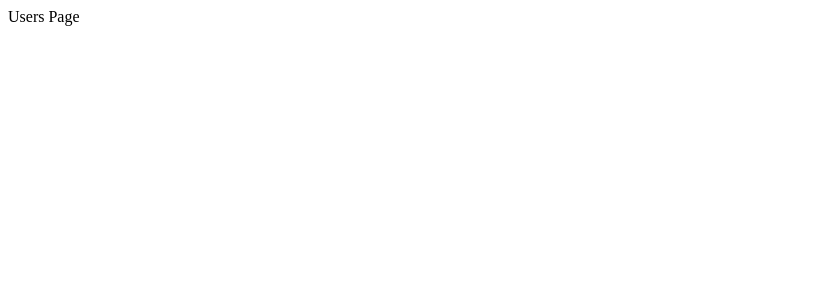
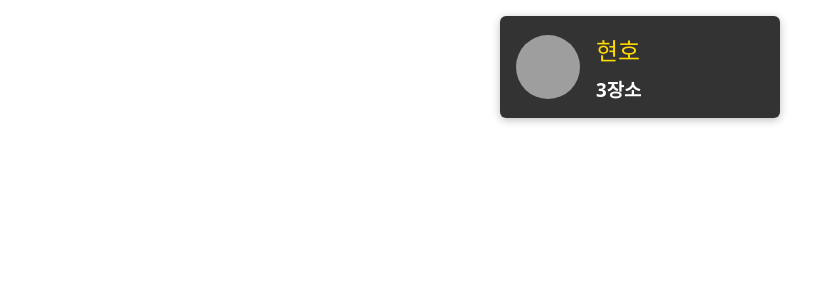
Before and after one commit to hyunhodl/trippic-frontend, a React (Create React App) app: page / in a window 1280 px wide. Shown: the top 300 px of the page, without its empty margins (0-838 px from the left). Built offline with nearby package versions, Linux system fonts and the light colour scheme; grey boxes are pictures that could not be loaded.

Commit message:
create user components

```diff
--- a/src/index.css
+++ b/src/index.css
@@ -0,0 +1,43 @@
+@import url("https://fonts.googleapis.com/css2?family=Noto+Sans+KR:wght@400;700&display=swap");
+
+*,
+*::before,
+*::after {
+    box-sizing: inherit;
+}
+
+html {
+    font-family: "Noto Sans", sans-serif;
+}
+
+body {
+    box-sizing: border-box;
+    margin: 0;
+}
+
+.slide-in-left-enter {
+    transform: translateX(-100%);
+}
+.slide-in-left-enter-active {
+    transform: translateX(0);
+    opacity: 1;
+    transition: all 200ms;
+}
+
+.slide-in-left-exit {
+    transform: translateX(0);
+    opacity: 1;
+}
+
+.slide-in-left-exit-active {
+    transform: translateX(-100%);
+    opacity: 0;
+    transition: all 200ms;
+}
+
+.center {
+    text-align: center;
+    display: flex;
+    justify-content: center;
+    align-items: center;
+}
--- /dev/null
+++ b/src/shared/components/UIElements/Avatar.css
@@ -0,0 +1,15 @@
+.avatar {
+    width: 100%;
+    height: 100%;
+    display: flex;
+    justify-content: center;
+    align-items: center;
+}
+
+.avatar img {
+    display: block;
+    border-radius: 50%;
+    width: 100%;
+    height: 100%;
+    object-fit: cover;
+}
--- /dev/null
+++ b/src/shared/components/UIElements/Avatar.js
@@ -0,0 +1,16 @@
+import React from "react";
+import "./Avatar.css";
+
+const Avatar = (props) => {
+    return (
+        <div className={`avatar ${props.className}`} style={props.style}>
+            <img
+                src={props.imageUrl}
+                alt={props.alt}
+                style={{ width: props.width, height: props.width }}
+            />
+        </div>
+    );
+};
+
+export default Avatar;
--- a/src/shared/components/UIElements/Card.css
+++ b/src/shared/components/UIElements/Card.css
@@ -4,5 +4,4 @@
     border-radius: 6px;
     overflow: hidden;
     box-shadow: 0 2px 8px rgba(0, 0, 0, 0.26);
-    background-color: #fff;
 }
--- /dev/null
+++ b/src/users/components/UserItem.css
@@ -0,0 +1,49 @@
+.user-item {
+    margin: 1rem;
+    width: calc(45% - 2rem);
+    max-width: 17.5rem;
+}
+
+.user-item a {
+    width: 100%;
+    height: 100%;
+    display: flex;
+    align-items: center;
+    text-decoration: none;
+    padding: 1rem;
+    color: #fff;
+    background-color: #333;
+}
+
+.user-item a:hover,
+.user-item a:active {
+    background-color: #ffd900;
+}
+
+.user-item__content {
+    padding: 0;
+}
+
+.user-item__image {
+    width: 4rem;
+    height: 4rem;
+    margin-right: 1rem;
+}
+
+.user-item__info h2 {
+    font-size: 1.5rem;
+    margin: 0 0 0.5rem 0;
+    font-weight: 400;
+    color: #ffd900;
+}
+
+.user-item:hover h2,
+.user-item:active h2,
+.user-item:hover h3,
+.user-item:active h3 {
+    color: #333;
+}
+
+.user-item__info h3 {
+    margin: 0;
+}
--- a/src/users/components/UserItem.js
+++ b/src/users/components/UserItem.js
@@ -0,0 +1,31 @@
+import React from "react";
+import { Link } from "react-router-dom";
+
+import Card from "../../shared/components/UIElements/Card";
+import Avatar from "../../shared/components/UIElements/Avatar";
+
+import "./UserItem.css";
+
+const UserItem = (props) => {
+    return (
+        <li className="user-item">
+            <Card className="user-item__content">
+                <Link to={`/${props.id}/places`}>
+                    <div className="user-item__image">
+                        <Avatar imageUrl={props.imageUrl} alt={props.alt} />
+                    </div>
+                    <div className="user-item__info">
+                        <h2>{props.name}</h2>
+                        {props.placesCount ? (
+                            <h3>{props.placesCount}장소</h3>
+                        ) : (
+                            <h3>아직 공유 중인 여행지가 없습니다.</h3>
+                        )}
+                    </div>
+                </Link>
+            </Card>
+        </li>
+    );
+};
+
+export default UserItem;
--- /dev/null
+++ b/src/users/components/UsersList.css
@@ -0,0 +1,10 @@
+.users-list {
+    list-style: none;
+    margin: 0 auto;
+    padding: 0;
+    width: 90%;
+    max-width: 50rem;
+    display: flex;
+    justify-content: center;
+    flex-wrap: wrap;
+}
--- a/src/users/components/UsersList.js
+++ b/src/users/components/UsersList.js
@@ -0,0 +1,22 @@
+import React from "react";
+import UserItem from "./UserItem";
+
+import "./UsersList.css";
+
+const UsersList = (props) => {
+    return (
+        <ul className="users-list">
+            {props.items.map((user) => (
+                <UserItem
+                    key={user.id}
+                    id={user.id}
+                    name={user.name}
+                    imageUrl={user.imageUrl}
+                    placesCount={user.placesCount}
+                />
+            ))}
+        </ul>
+    );
+};
+
+export default UsersList;
--- a/src/users/pages/Users.js
+++ b/src/users/pages/Users.js
@@ -1,7 +1,18 @@
 import React from "react";
+import UsersList from "../components/UsersList";
 
-const Users = () => {
-    return <div>Users Page</div>;
+const DUMMY_USERS = [
+    {
+        id: "u1",
+        name: "현호",
+        imageUrl:
+            "https://hyunhodl.github.io/my-portfolio/static/media/profile-image.1bc06f07.jpg",
+        placesCount: 3,
+    },
+];
+
+const Users = (props) => {
+    return <UsersList items={DUMMY_USERS} />;
 };
 
 export default Users;
```
